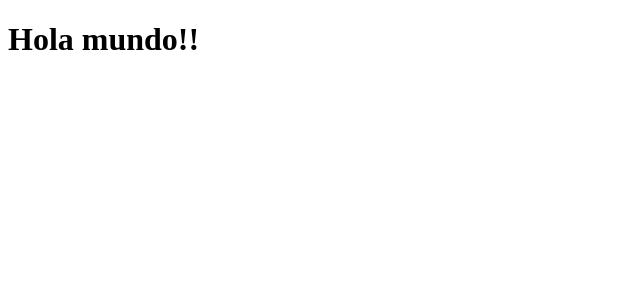
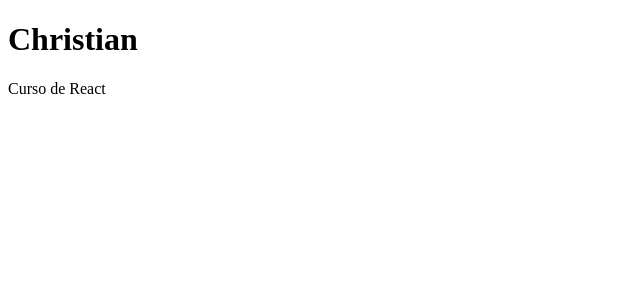
Before and after one commit to Chrisburg22/03-counter-app-vite, a React (Vite) app: page / in a window 1280 px wide. Shown: the top 300 px of the page, without its empty margins (0-640 px from the left). Built offline with nearby package versions, Linux system fonts and the light colour scheme.

Commit message:
Use Fragment for group of elements

```diff
--- /dev/null
+++ b/src/FirtsApp.jsx
@@ -0,0 +1,15 @@
+//import { Fragment } from "react";
+
+// FirstApp
+export const FirstApp = () =>{
+    return (
+        //<Fragment>
+        //    <h1>Christian</h1>
+        //   <p>Curso de React</p>
+        //</Fragment>
+        <>
+            <h1>Christian</h1>
+            <p>Curso de React</p>
+        </>//Esto es lo mismo que el Fragment
+    );
+}
--- a/src/HelloWordApp.jsx
+++ b/src/HelloWorldApp.jsx
@@ -9,6 +9,9 @@
  */
 
 // EXPORTACION INDEPENDIENTE
-export function App() {
+export function HelloWorldApp() {
     return ( <h1>Hola mundo!!</h1> );//JSCX
 }
+
+
+//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
--- a/src/main.jsx
+++ b/src/main.jsx
@@ -1,11 +1,12 @@
 import React from "react"; //Importacion de react
 import ReactDOM from "react-dom/client"; //Herramienta de renderizado
 
-import {App} from './HelloWordApp';
+import { FirstApp } from "./FirtsApp";
+//import HelloWorldApp from './HelloWorldApp';
 
 //Renderizado de un componente en el DOM.
 ReactDOM.createRoot( document.getElementById('root') ).render(
     <React.StrictMode>
-        <App />
+        <FirstApp/>
     </React.StrictMode>
 );
```
